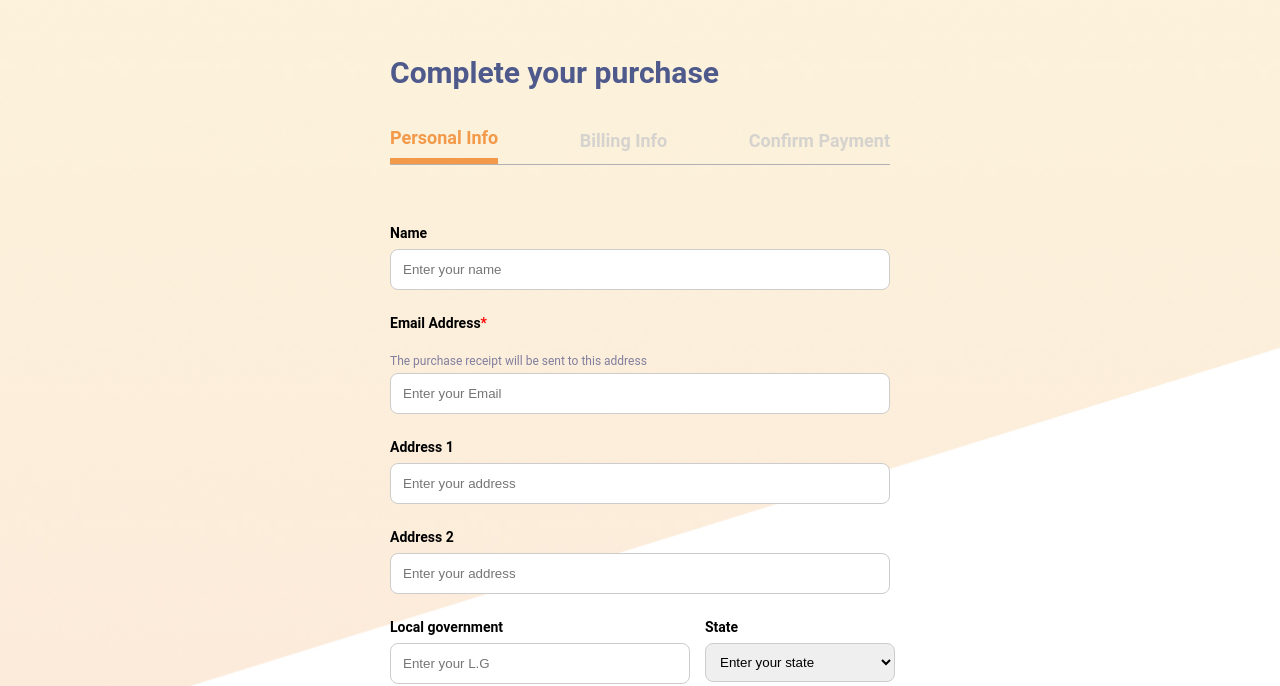
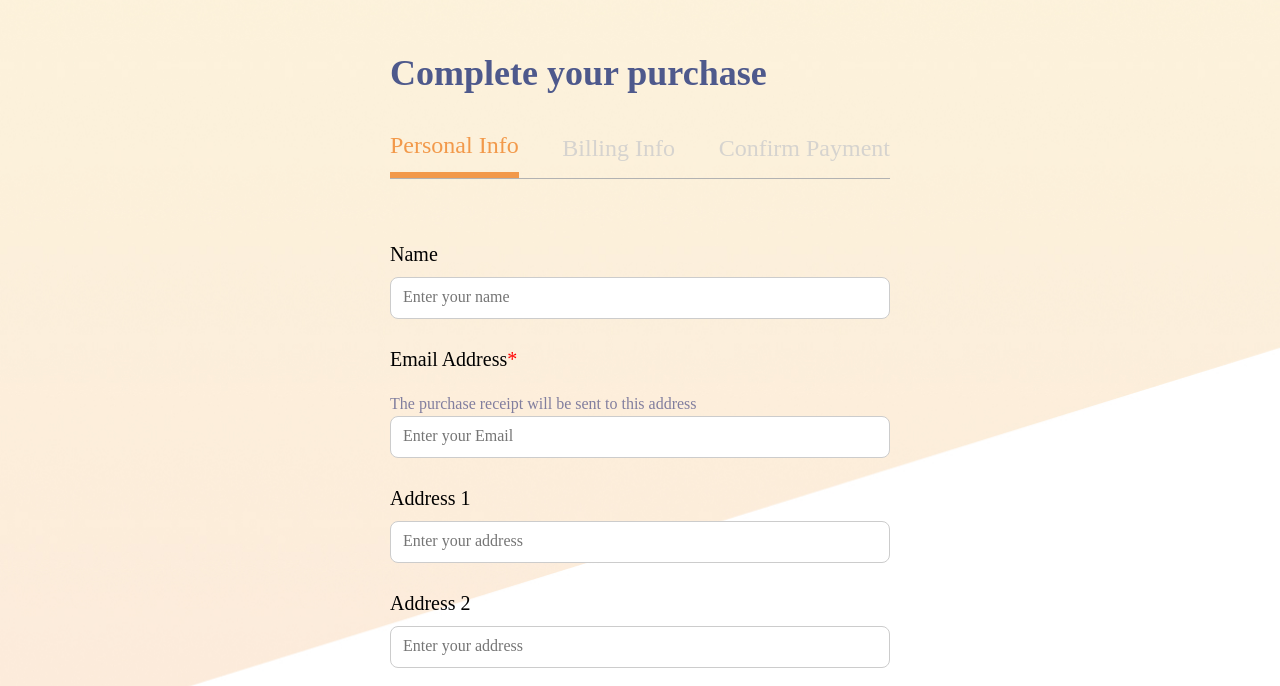
Before and after one commit to lucy922/dev-task, a React (Create React App) app: page / in a window 1280 px wide. Shown: the part 132-818 px from the top of the page. Built offline with nearby package versions, Linux system fonts and the light colour scheme.

Commit message:
credit card validation

```diff
--- a/package.json
+++ b/package.json
@@ -6,6 +6,8 @@
     "@testing-library/jest-dom": "^5.16.5",
     "@testing-library/react": "^13.3.0",
     "@testing-library/user-event": "^13.5.0",
+    "card-validator": "^8.1.1",
+    "date-fns": "^2.29.2",
     "formik": "^2.2.9",
     "react": "^18.2.0",
     "react-dom": "^18.2.0",
--- a/src/App.css
+++ b/src/App.css
@@ -14,6 +14,7 @@
   width: 100%;
   max-width: 500px;
   margin-top: 180px;
+  padding-bottom: 100px;
 }
 
 .container {
@@ -23,7 +24,7 @@
 
 .error {
   color: red;
-  font-size: 12px;
+  font-size: 16px;
   margin-top: 10px;
 }
 
@@ -39,17 +40,23 @@ input {
   width: 100%;
 }
 
+input::placeholder {
+  font-size: 16px;
+}
+
 .label {
   padding-bottom: 8px;
-  font-size: 14px;
-  font-weight: 700;
+  font-size: 20px;
+  font-style: bold;
+  line-height: 30px;
+  color: black;
 }
 
 ul.nav-links li {
-  font-weight: 700;
-  font-size: 18px;
+  font-style: bold;
+  font-size: 24px;
   color: #cccc;
-  line-height: 20px;
+  line-height: 34px;
   padding-bottom: 10px;
 }
 
--- a/src/components/BillingInfo.js
+++ b/src/components/BillingInfo.js
@@ -4,28 +4,40 @@ import { useState } from "react";
 import { useNavigate } from "react-router-dom";
 import * as yup from "yup";
 import { Formik } from "formik";
+import parse from "date-fns/parse";
 
 const formSchema = yup.object().shape({
   cardName: yup.string().required("This field is required"),
   cardType: yup.string().required("This field is required"),
   cardDetails: yup.string().required("This field is required"),
-  expiryDate: yup.date().required("This field is required"),
-  cvv: yup.number().required("This field is required").positive(),
+  expiryDate: yup
+    .date()
+    .transform(function (value, originalValue) {
+      if (this.isType(value)) {
+        return value;
+      }
+      const result = parse(originalValue, "mm/yy", new Date());
+      return result;
+    })
+    .typeError("please enter a valid date")
+    .required("This field is required"),
+  cvv: yup.number().required("This field is required").min(3).max(3),
 });
 
 function BillingInfo() {
-  const [buttonText, setButtonText] = useState("Next");
+  const [checkTab, setCheckTab] = useState("Next");
   const navigate = useNavigate();
 
   const handleClick = () => {
-    setButtonText("Pay");
-    if (buttonText === "Pay") {
+    setCheckTab("Pay");
+    if (checkTab === "Pay") {
       navigate("/success");
     }
   };
 
   return (
     <div className="form">
+      {checkTab === "Next" ? (
         <Formik
           initialValues={{
             cardName: "",
@@ -37,11 +49,11 @@ function BillingInfo() {
           validationSchema={formSchema}
           onSubmit={(values) => {
             console.log(values);
+            setCheckTab("Pay");
           }}
         >
           {({ errors, touched, handleSubmit, values, handleChange }) => (
             <form onSubmit={handleSubmit}>
-            {buttonText === "Next" ? (
               <div>
                 <div>
                   <div className="form-input">
@@ -51,7 +63,7 @@ function BillingInfo() {
                     </div>
                     <input
                       type="text"
-                      name="name"
+                      name="cardName"
                       onChange={handleChange}
                       value={values.cardName}
                       placeholder="Ahmed singh"
@@ -67,7 +79,7 @@ function BillingInfo() {
                     </div>
                     <input
                       type="text"
-                      name="card-type"
+                      name="cardType"
                       onChange={handleChange}
                       value={values.cardType}
                       placeholder="Enter your name"
@@ -85,7 +97,7 @@ function BillingInfo() {
                     </div>
                     <input
                       type="text"
-                      name="card-details"
+                      name="cardDetails"
                       onChange={handleChange}
                       value={values.cardDetails}
                       placeholder="000 222 444 333"
@@ -101,7 +113,7 @@ function BillingInfo() {
                     </div>
                     <input
                       type="text"
-                      name="expiry-date"
+                      name="expiryDate"
                       onChange={handleChange}
                       value={values.expiryDate}
                       placeholder="mm/yy"
@@ -127,8 +139,30 @@ function BillingInfo() {
                     ) : null}
                   </div>
                 </div>
+
+                <div className="btn-links">
+                  <Button
+                    type="button"
+                    buttonStyle="btn--primary"
+                    buttonSize="btn--medium"
+                    onClick={handleSubmit}
+                  >
+                    {checkTab}
+                  </Button>
+                  <Button
+                    type="button"
+                    buttonStyle="btn--secondary"
+                    buttonSize="btn--medium"
+                  >
+                    Cancel Payment
+                  </Button>
                 </div>
+              </div>
+            </form>
+          )}
+        </Formik>
       ) : (
+        <>
           <div className="item-card">
             <div className="card-header">
               <div>Item Name</div>
@@ -157,8 +191,6 @@ function BillingInfo() {
               </div>
             </div>
           </div>
-            )}
-
           <div className="btn-links">
             <Button
               type="button"
@@ -166,7 +198,7 @@ function BillingInfo() {
               buttonSize="btn--medium"
               onClick={handleClick}
             >
-                {buttonText}
+              {checkTab}
             </Button>
             <Button
               type="button"
@@ -176,9 +208,8 @@ function BillingInfo() {
               Cancel Payment
             </Button>
           </div>
-          </form>
+        </>
       )}
-      </Formik>
     </div>
   );
 }
--- a/src/components/PersonalInfo.js
+++ b/src/components/PersonalInfo.js
@@ -84,7 +84,7 @@ function PersonalInfo(props) {
                 </div>
                 <div className="select">
                   <select>
-                    <option>Enter your state</option>
+                    <option className="placeholder">Enter your state</option>
                     <option className="select-items">Lagos state</option>{" "}
                     <option className="select-items">Cross river state</option>
                     <option className="select-items">Akwa ibom state</option>
--- a/src/components/styles/Index.css
+++ b/src/components/styles/Index.css
@@ -10,10 +10,11 @@
 }
 
 h3 {
-  font-weight: 700;
-  font-size: 30px;
+  font-style: bold;
+  font-size: 36px;
   line-height: 50px;
   color: #4E598C;
+  line-height: 50px;
 }
 
 nav {
--- a/src/components/styles/PersonalInfo.css
+++ b/src/components/styles/PersonalInfo.css
@@ -9,8 +9,9 @@
 
 .paragrah {
   color: #817E9E;
-  font-size: 12px;
+  font-size: 16px;
   line-height: 24px;
+  font-style: normal;
 }
 
 select {
@@ -23,6 +24,10 @@ select {
   border-radius: 8px;
 }
 
+.select option {
+  font-size: 16px;
+}
+
 .grid-container1 {
   display: grid;
   grid-template-columns: 60% 40%;
--- a/src/index.css
+++ b/src/index.css
@@ -2,7 +2,7 @@
   margin: 0;
   padding: 0;
   box-sizing: border-box;
-
+  font-family: 'Product Sans';
 }
 
 body {
```
Also changed, not shown: 1 other file (tests, documents, lock files or other folders). Lines whose indentation alone changed are shown as unchanged.
